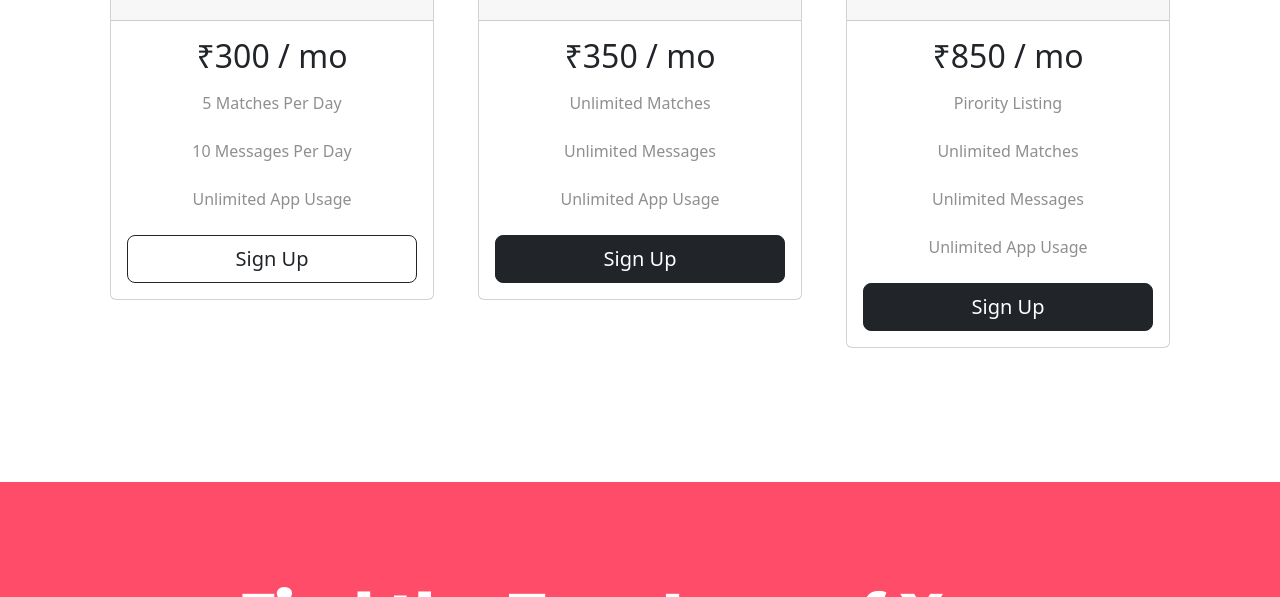
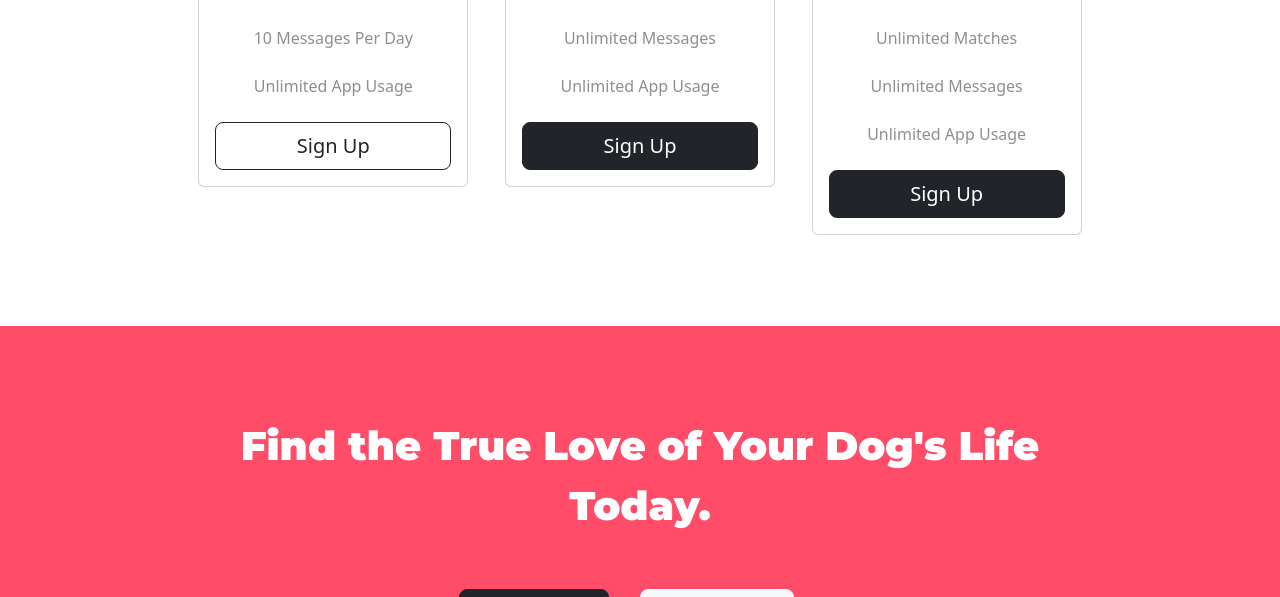
Before and after one commit to Arvidev30/Doggo, a plain HTML site: page index.html in a window 1280 px wide. Shown: the part 2010-2607 px from the top of the page. Drawn offline with nearby package versions, Linux system fonts and the light colour scheme.

Commit message:
change of sizes h3

```diff
--- a/css/styles.css
+++ b/css/styles.css
@@ -1,107 +1,111 @@
-#title{
-  background-color: #ff4c68;
-  color: white;
-}
-
-.container-fluid{
-  padding: 3% 15% 7%;
-}
-p{
-    color: #8F8F8F;
-}
-h1{
-
+h1 {
   font-family: Montserrat;
   font-size: 3.5rem;
   line-height: 1.5;
 }
 
+h3 {
+  font-family: Montserrat;
+  font-size: 2.5rem;
+  line-height: 1.5;
+}
 
-.navbar{
+p {
+  color: #8F8F8F;
+}
+
+.container-fluid {
+  padding: 3% 15% 7%;
+}
+
+.navbar {
   padding-bottom: 4.5rem;
 }
-.navbar-brand{
+
+.navbar-brand {
   font-family: Ubuntu;
   font-size: 2.5rem;
   font-weight: bold;
 }
-.nav-item{
+
+.nav-item {
   padding: 0 18px;
 }
-.nav-link{
+
+.nav-link {
   font-size: 1.2rem;
 }
 
 /* download buttons */
-
-.download-button{
+.download-button {
   margin: 5% 3% 5% 0;
 }
 
-/* Title image */
+/* Title */
+#title {
+  background-color: #ff4c68;
+  color: white;
+}
 
-  .iphone{
+.iphone {
   width: 20%;
   transform: rotate(25deg);
   position: absolute;
   margin-left: 5%;
   margin-top: 1%;
-
 }
 
-
-
 /* id features */
-
-#features{
+#features {
   padding: 7% 15%;
   background-color: #fff;
   position: relative;
 }
 
-.feature-box{
+.feature-box {
   text-align: center;
 }
-.icon{
-  color: #ff4c68 ;
+
+.icon {
+  color: #ff4c68;
   padding: 3%;
   margin-bottom: 1rem;
 }
-.icon:hover{
+
+.icon:hover {
   color: #ef8172;
 }
 
 /* testimonial section */
-
-#testimonials{
-
+#testimonials {
   text-align: center;
   background-color: #ef8172;
   color: #fff;
 }
-.testimonial-image{
+
+.testimonial-image {
   width: 10%;
   border-radius: 100%;
   margin: 20px;
 }
 
-.carousel-item{
+.carousel-item {
   padding: 7% 15%;
 }
 
-#press{
+#press {
   text-align: center;
   background-color: #ef8172;
   margin-bottom: 3%;
 }
-.press-img{
+
+.press-img {
   margin: 20px 20px 50px;
   width: 10%;
 }
 
-
-#pricing{
-  padding: 100px;
+#pricing {
+  padding: 5% 15%;
   text-align: center;
 }
 
@@ -109,56 +113,55 @@ h1{
   padding: 3% 2%;
 }
 
-
-
 /* call to action */
- h3{
-   font-family: Montserrat;
-   font-size: 3.5rem;
-   line-height: 1.5;
- }
-
-#cta{
+#cta {
   text-align: center;
-  background-color: #ff4c68 ;
+  background-color: #ff4c68;
   color: #fff;
   padding: 7% 15%;
 }
 
 /* footer */
-#footer{
+#footer {
   text-align: center;
   background-color: #fff;
 }
 
-.logos{
+.logos {
   margin: 10% 1% 2%;
 }
+
 @media (max-width: 1000px) {
-
-  #title{
+  #title {
     text-align: center;
   }
-  .iphone{
+
+  .iphone {
     position: static;
     width: 60%;
     transform: rotate(0);
   }
-  .press-img{
+
+  .press-img {
     width: 12%;
   }
-  h3{
+
+  h3 {
     font-size: 1.75rem;
   }
-  h1{
+
+  h1 {
     font-size: 3rem;
     margin-left: -3%
   }
-
 }
 
 @media (max-width: 600px) {
-  h3{
+  h3 {
     font-size: 1.5rem;
   }
+
+  .head {
+    padding-left: -2%;
   }
+}
```
Lines whose indentation alone changed are shown as unchanged.
